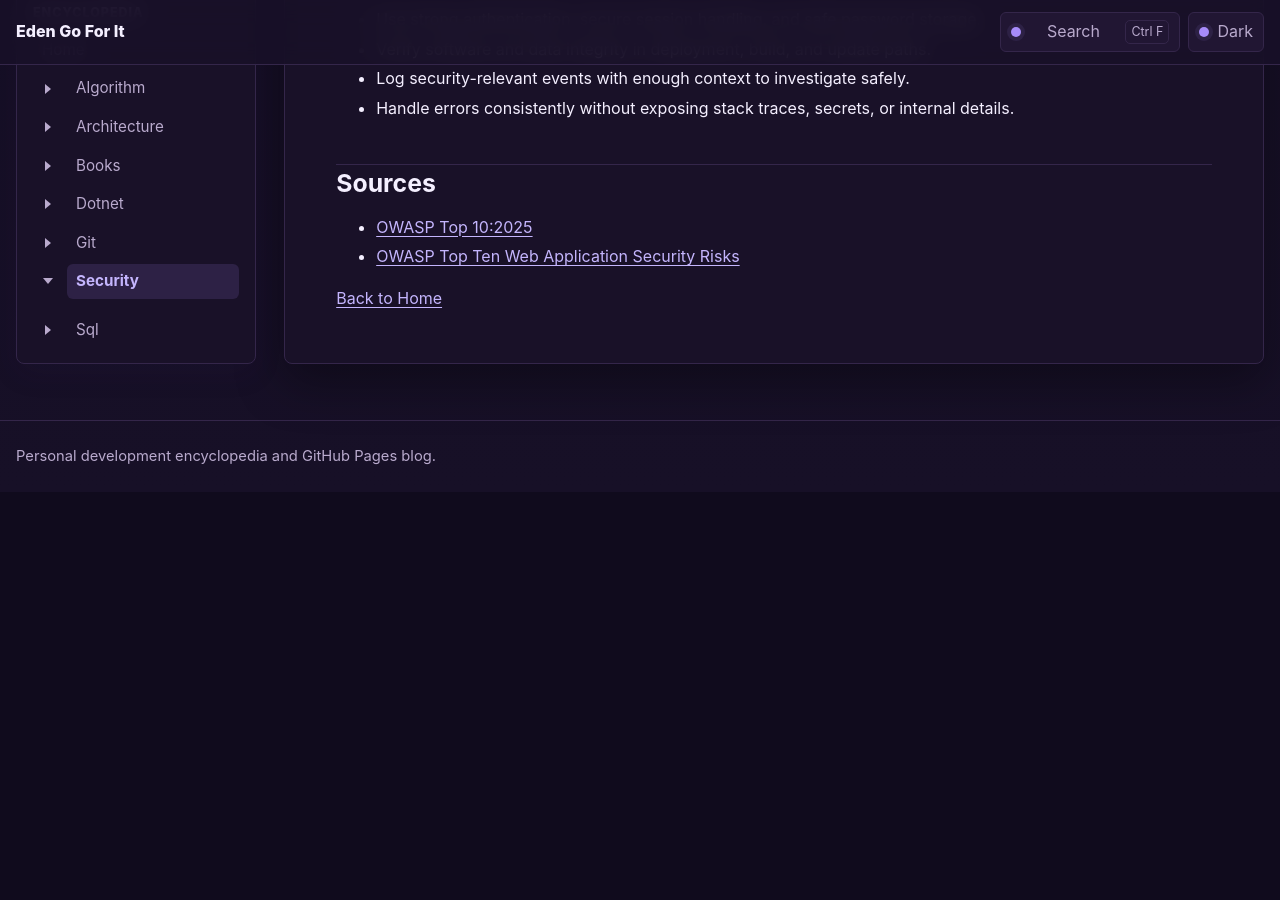
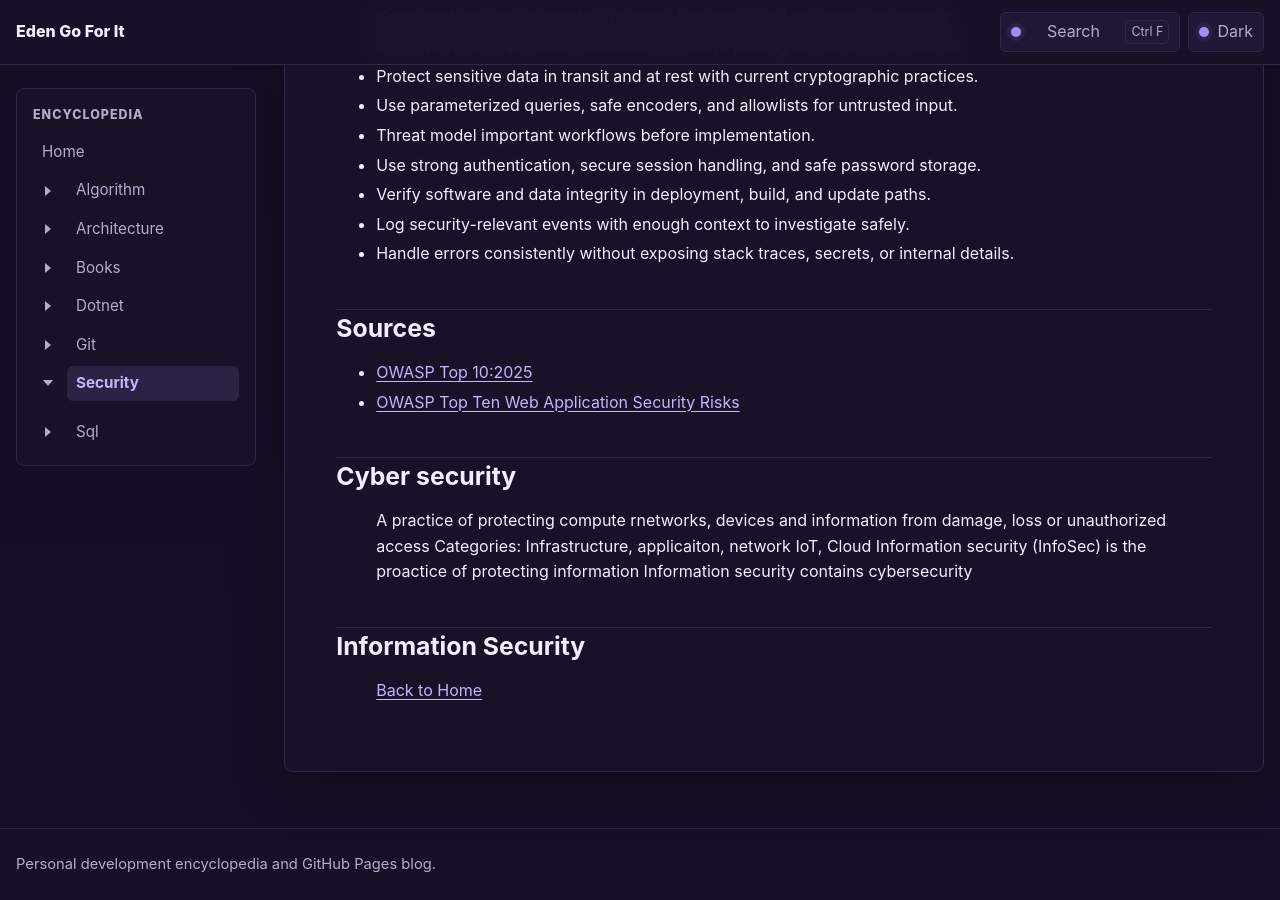
Before and after one commit to EdenGoforIt/edengoforit.github.io, a Jekyll site: the page built from security/index.md, in a window 1280 px wide and 900 px high, scrolled down 1510 px. Built offline with Jekyll 4.4.1, drawn with Linux system fonts in a browser that asks for light colours; before the commit the page ends 2002 px from its top, so only the background shows below that.

Commit message:
Security

```diff
--- a/security/index.md
+++ b/security/index.md
@@ -11,18 +13,18 @@ Security work is about reducing risk before a weakness becomes an incident. Use
 
 The OWASP Top 10 is an awareness document for the most critical web application security risks. The current released version is OWASP Top 10:2025.
 
-| Rank | Risk | What To Watch For |
-| --- | --- | --- |
-| A01 | Broken Access Control | Users can access data or actions they should not be allowed to use. |
-| A02 | Security Misconfiguration | Defaults, exposed diagnostics, permissive settings, or missing hardening create avoidable openings. |
-| A03 | Software Supply Chain Failures | Dependencies, build systems, packages, or third-party services introduce untrusted or vulnerable code. |
-| A04 | Cryptographic Failures | Sensitive data is exposed because encryption, hashing, key handling, or transport protection is weak. |
-| A05 | Injection | Untrusted input is interpreted as commands, queries, expressions, or code. |
-| A06 | Insecure Design | The system design misses abuse cases, trust boundaries, or security controls from the start. |
-| A07 | Authentication Failures | Login, session, credential, or identity flows can be bypassed or abused. |
-| A08 | Software or Data Integrity Failures | Code, updates, CI/CD pipelines, serialized data, or stored data can be tampered with. |
-| A09 | Security Logging and Alerting Failures | Attacks are hard to detect, investigate, or respond to because useful events are missing or ignored. |
-| A10 | Mishandling of Exceptional Conditions | Errors, edge cases, and unexpected states leak information or create unsafe behavior. |
+| Rank | Risk                                   | What To Watch For                                                                                      |
+| ---- | -------------------------------------- | ------------------------------------------------------------------------------------------------------ |
+| A01  | Broken Access Control                  | Users can access data or actions they should not be allowed to use.                                    |
+| A02  | Security Misconfiguration              | Defaults, exposed diagnostics, permissive settings, or missing hardening create avoidable openings.    |
+| A03  | Software Supply Chain Failures         | Dependencies, build systems, packages, or third-party services introduce untrusted or vulnerable code. |
+| A04  | Cryptographic Failures                 | Sensitive data is exposed because encryption, hashing, key handling, or transport protection is weak.  |
+| A05  | Injection                              | Untrusted input is interpreted as commands, queries, expressions, or code.                             |
+| A06  | Insecure Design                        | The system design misses abuse cases, trust boundaries, or security controls from the start.           |
+| A07  | Authentication Failures                | Login, session, credential, or identity flows can be bypassed or abused.                               |
+| A08  | Software or Data Integrity Failures    | Code, updates, CI/CD pipelines, serialized data, or stored data can be tampered with.                  |
+| A09  | Security Logging and Alerting Failures | Attacks are hard to detect, investigate, or respond to because useful events are missing or ignored.   |
+| A10  | Mishandling of Exceptional Conditions  | Errors, edge cases, and unexpected states leak information or create unsafe behavior.                  |
 
 ## Secure Coding Checklist
 
@@ -42,4 +44,13 @@ The OWASP Top 10 is an awareness document for the most critical web application
 - [OWASP Top 10:2025](https://owasp.org/Top10/2025/)
 - [OWASP Top Ten Web Application Security Risks](https://owasp.org/www-project-top-ten/)
 
-[Back to Home](../)
+## Cyber security
+
+> A practice of protecting compute rnetworks, devices and information from damage, loss or unauthorized access
+> Categories: Infrastructure, applicaiton, network IoT, Cloud
+> Information security (InfoSec) is the proactice of protecting information
+> Information security contains cybersecurity
+
+## Information Security
+
+> [Back to Home](../)
```
Also changed, not shown: other parts of security/index.md (+2 -0 lines).
